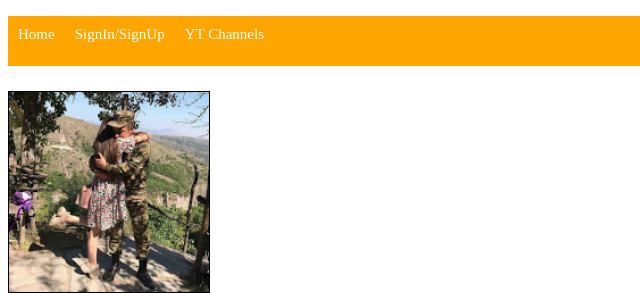
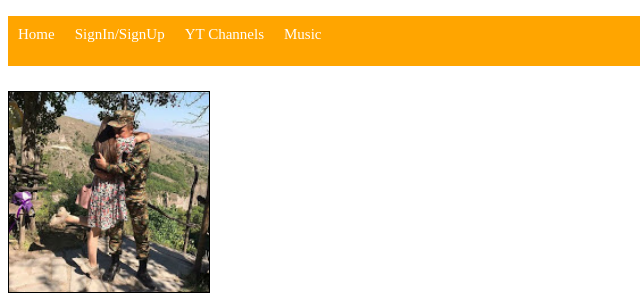
Before and after one commit to yt-world/channels, a plain HTML site: page index.html in a window 1280 px wide. Shown: the top 293 px of the page, 0-640 px from the left. Drawn offline with Linux system fonts and the light colour scheme.

Commit message:
Update index.html

```diff
--- a/index.html
+++ b/index.html
@@ -52,6 +52,7 @@ margin-left:400px;
 <li><a href="/home/">Home</a></li>
 <li><a href="/signsignup/">SignIn/SignUp</a></li>
 <li><a href="/channels/">YT Channels</a></li>
+  <li><a href="/song/">Music</a></li>
 </ul>
 
 </header>
```
